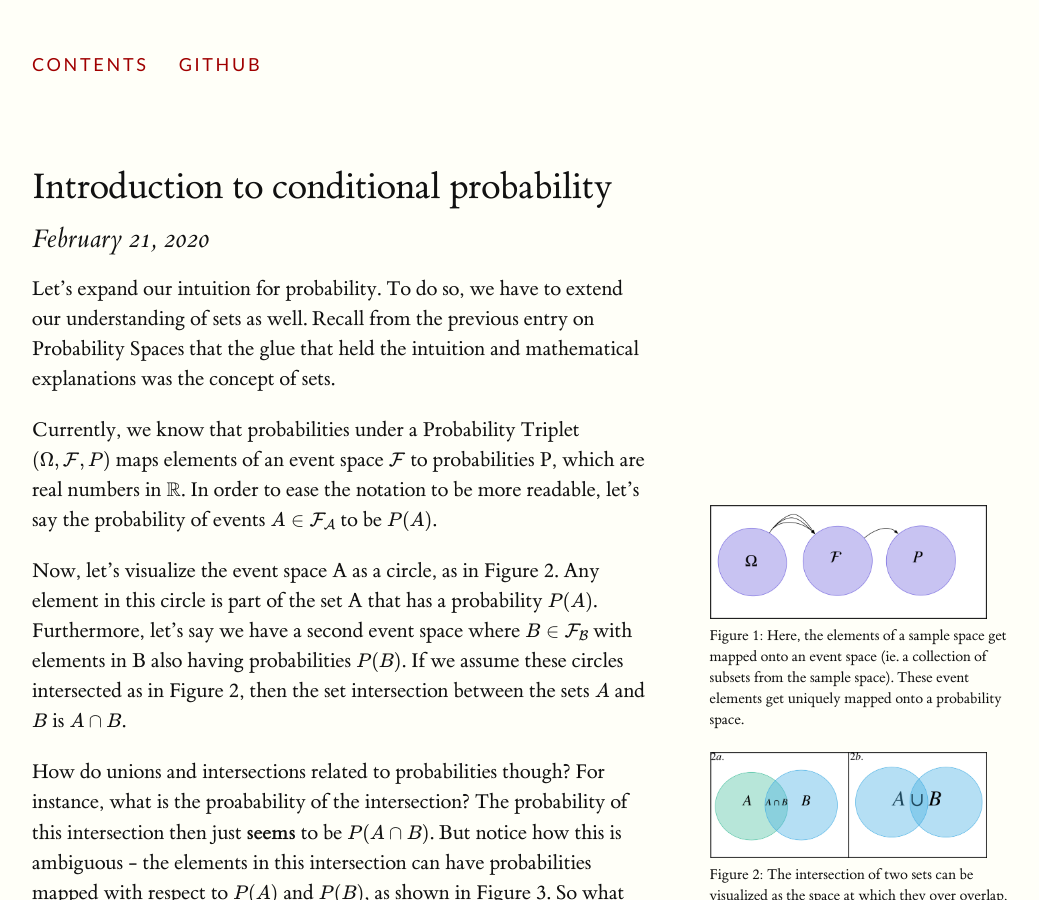
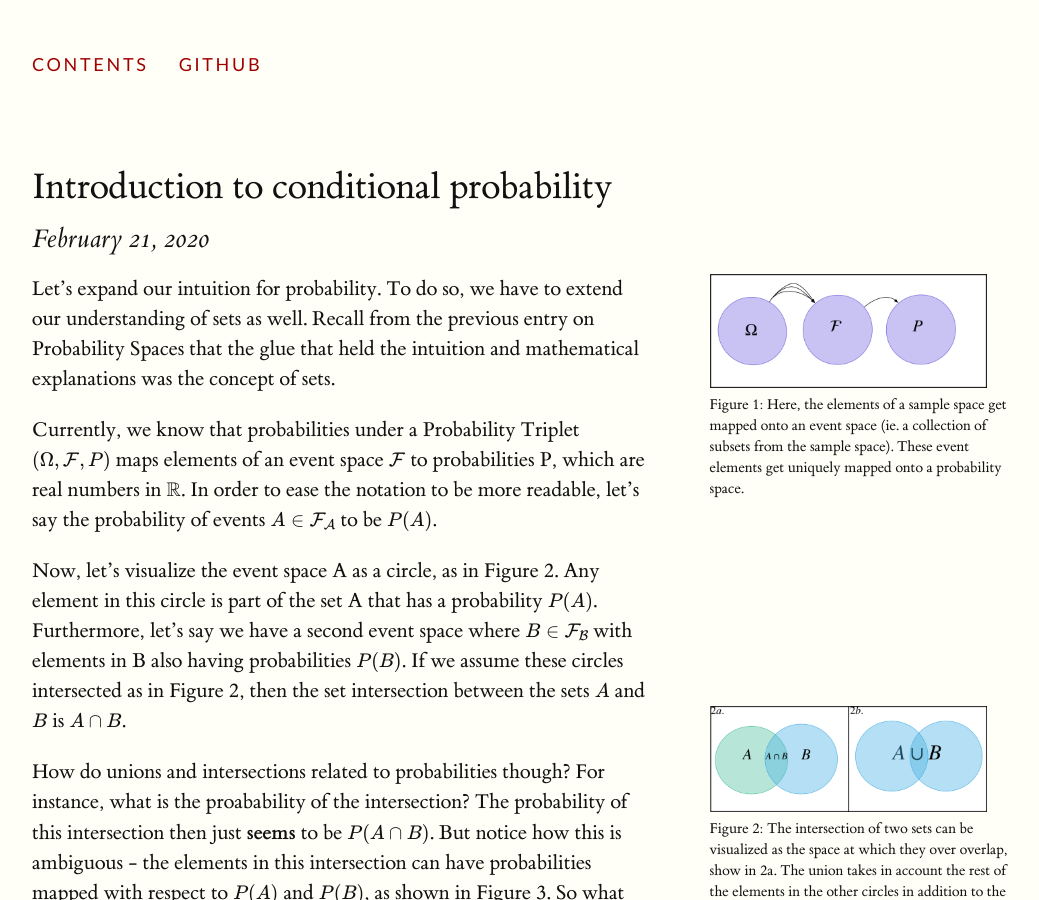
Before and after one commit to luisgc2116/luis_notes, a Jekyll site: the page built from published_notes/fundamental/intro_cond_prob/index.md, in a window 1280 px wide and 900 px high. Shown: the whole window, without its empty margins (128-1167 px from the left). Built offline with Jekyll 4.4.1, drawn with Linux system fonts in a browser that asks for light colours; formulas are drawn with MathJax 3.

Commit message:
Update index.md

```diff
--- a/published_notes/fundamental/intro_cond_prob/index.md
+++ b/published_notes/fundamental/intro_cond_prob/index.md
@@ -4,10 +4,11 @@ title: Introduction to Conditional Probability
 date:   2020-02-21 21:46:04
 categories: jekyll css
 ---
+{% include marginfigure.html id="image_1" url="published_notes/fundamental/intro_cond_prob/fig1_cond.png" description="Figure 1: Here, the elements of a sample space get mapped onto an event space (ie. a collection of subsets from the sample space). These event elements get uniquely mapped onto a probability space." %}
 
 Let's expand our intuition for probability. To do so, we have to extend our understanding of sets as well. Recall from the previous entry on Probability Spaces that the glue that held the intuition and mathematical explanations was the concept of sets.
 
-Currently, we know that probabilities under a Probability Triplet $$(\Omega, \mathcal{F}, P)$$ maps elements of an event space $$\mathcal{F}$$ to probabilities P, which are real numbers in $$\mathbb{R}$$. In order to ease the notation to be more readable, let's say the probability of events $$A \in \mathcal{F_A}$$ to be $$P(A)$$. {% include marginfigure.html id="image_1" url="published_notes/fundamental/intro_cond_prob/fig1_cond.png" description="Figure 1: Here, the elements of a sample space get mapped onto an event space (ie. a collection of subsets from the sample space). These event elements get uniquely mapped onto a probability space." %}
+Currently, we know that probabilities under a Probability Triplet $$(\Omega, \mathcal{F}, P)$$ maps elements of an event space $$\mathcal{F}$$ to probabilities P, which are real numbers in $$\mathbb{R}$$. In order to ease the notation to be more readable, let's say the probability of events $$A \in \mathcal{F_A}$$ to be $$P(A)$$.
 
 Now, let's visualize the event space A as a circle, as in Figure 2. Any element in this circle is part of the set A that has a probability $$P(A)$$. Furthermore, let's say we have a second event space where $$B \in \mathcal{F_B}$$ with elements in B also having probabilities $$P(B)$$. If we assume these circles intersected as in Figure 2, then the set intersection between the sets $$A $$ and $$ B$$ is $$A \cap B$$. {% include marginfigure.html id="image_2" url="published_notes/fundamental/intro_cond_prob/fig2_cond.png" description="Figure 2: The intersection of two sets can be visualized as the space at which they over overlap, show in 2a. The union takes in account the rest of the elements in the other circles in addition to the intersection region." %}
 
```
